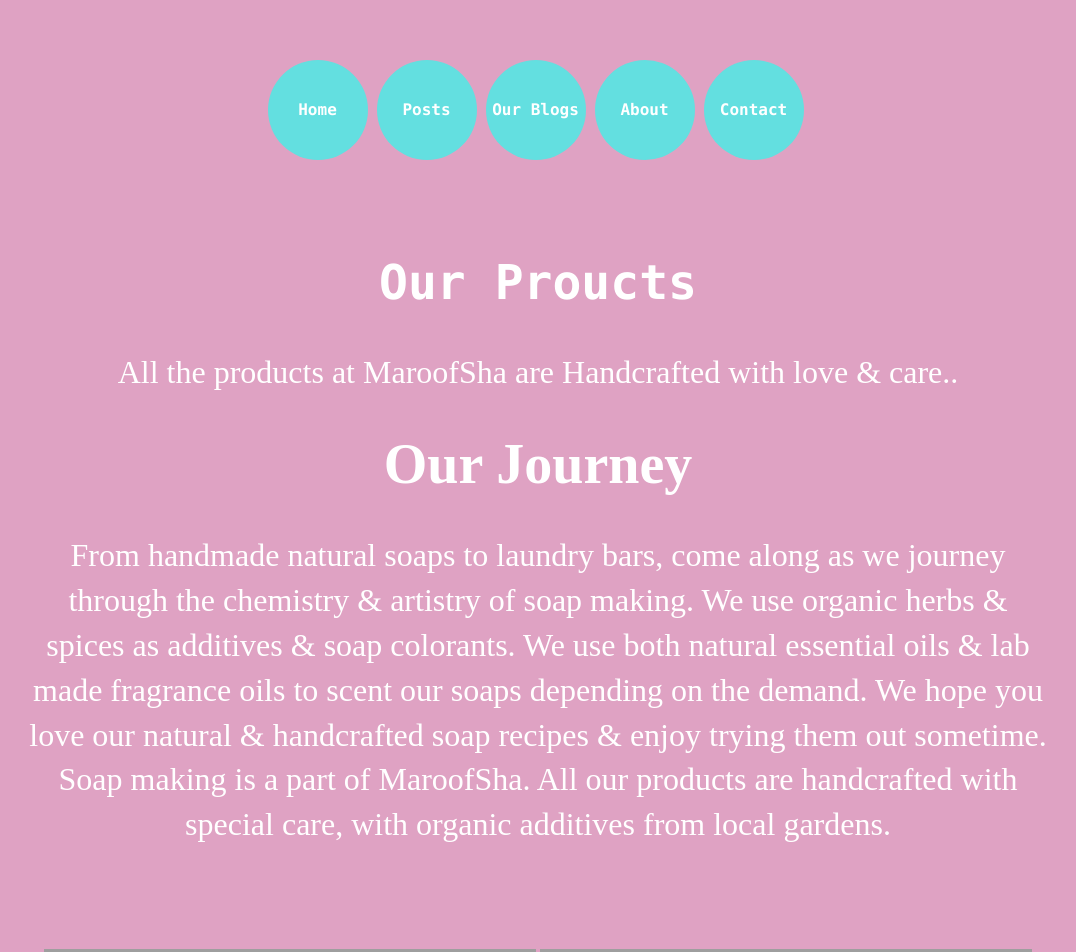
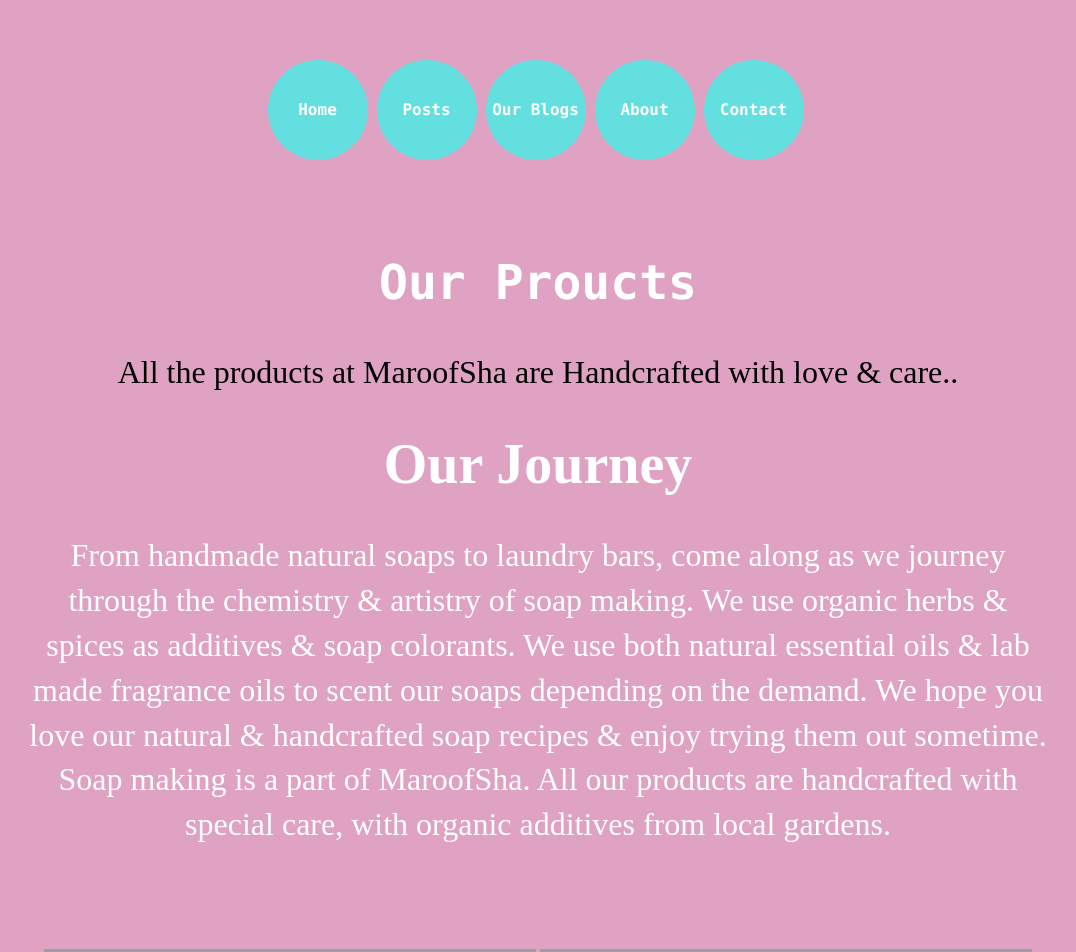
Before and after one commit to maroofsha/maroofsha.github.io, a Jekyll site: the page built from work.html, in a window 1280 px wide. Shown: the top 952 px of the page, without its empty margins (102-1178 px from the left). Built offline with Jekyll 4.4.1, drawn with Linux system fonts in a browser that asks for light colours; nearby versions of some CDN libraries; grey boxes are pictures that could not be loaded.

Commit message:
Create work.html

```diff
--- a/work.html
+++ b/work.html
@@ -14,13 +14,13 @@
         <br />
 
 	<h2>Our Proucts</h2>
-	<p>All the products at MaroofSha are Handcrafted with love & care..
+	<p style="color:#000;">All the products at MaroofSha are Handcrafted with love &amp; care..
 
 
 	<h1>Our Journey</h1>
-	<p>From handmade natural soaps to laundry bars, come along as we journey through the chemistry & artistry of soap making.
-		We use organic herbs & spices as additives & soap colorants. We use both natural essential oils & lab made fragrance oils
-		to scent our soaps depending on the demand. We hope you love our natural & handcrafted soap recipes & enjoy trying them out
+	<p>From handmade natural soaps to laundry bars, come along as we journey through the chemistry &amp; artistry of soap making.
+		We use organic herbs &amp; spices as additives &amp; soap colorants. We use both natural essential oils &amp; lab made fragrance oils
+		to scent our soaps depending on the demand. We hope you love our natural &amp; handcrafted soap recipes &amp; enjoy trying them out
 		sometime. Soap making is a part of MaroofSha.
 		All our products are handcrafted with special care, with organic additives from local gardens.</p>
 
```
